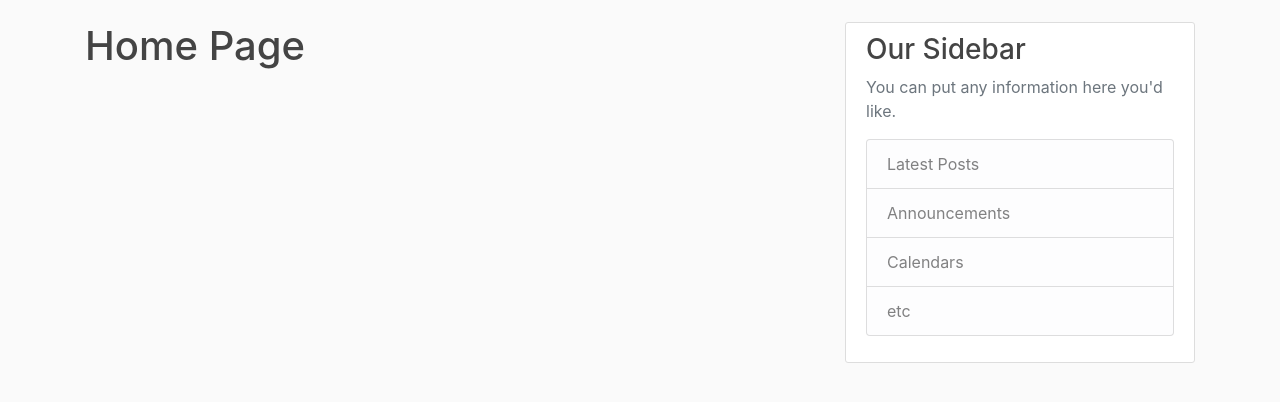
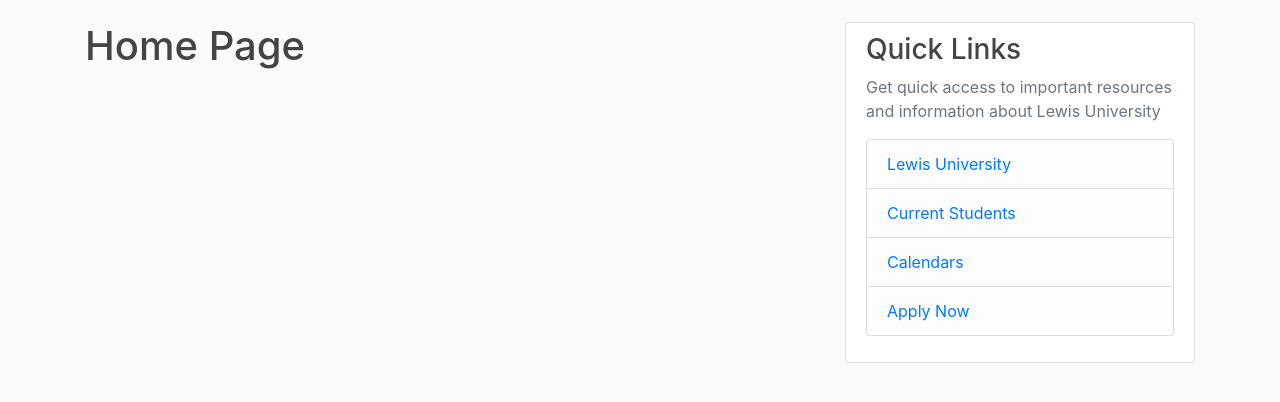
Before and after one commit to saudahmed022/lewis-university-capstone, a Flask app: page / in a window 1280 px wide. Shown: the part 106-508 px from the top of the page. Run offline with Flask 3, Linux system fonts and the light colour scheme; some libraries are stand-ins or nearby versions.

Commit message:
initial commit

```diff
--- a/flaskblog/templates/layout.html
+++ b/flaskblog/templates/layout.html
@@ -60,13 +60,21 @@
           </div>
           <div class="col-md-4">
             <div class="content-section">
-              <h3>Our Sidebar</h3>
-              <p class='text-muted'>You can put any information here you'd like.
+              <h3>Quick Links</h3>
+              <p class='text-muted'>Get quick access to important resources and information about Lewis University
                 <ul class="list-group">
-                  <li class="list-group-item list-group-item-light">Latest Posts</li>
-                  <li class="list-group-item list-group-item-light">Announcements</li>
-                  <li class="list-group-item list-group-item-light">Calendars</li>
-                  <li class="list-group-item list-group-item-light">etc</li>
+                  <li class="list-group-item list-group-item-light">
+                    <a href="https://www.lewisu.edu/index.htm" target="_blank">Lewis University</a>
+                  </li>
+                  <li class="list-group-item list-group-item-light">
+                    <a href="https://www.lewisu.edu/portals/currentportal.htm" target="_blank">Current Students</a>
+                  </li>
+                  <li class="list-group-item list-group-item-light">
+                    <a href="https://www.lewisu.edu/academics/academiccalendar.htm" target="_blank">Calendars</a>
+                  </li>
+                  <li class="list-group-item list-group-item-light">
+                    <a href="https://www.lewisu.edu/admissions/application.htm" target="_blank">Apply Now</a>
+                  </li>
                 </ul>
               </p>
             </div>
```
